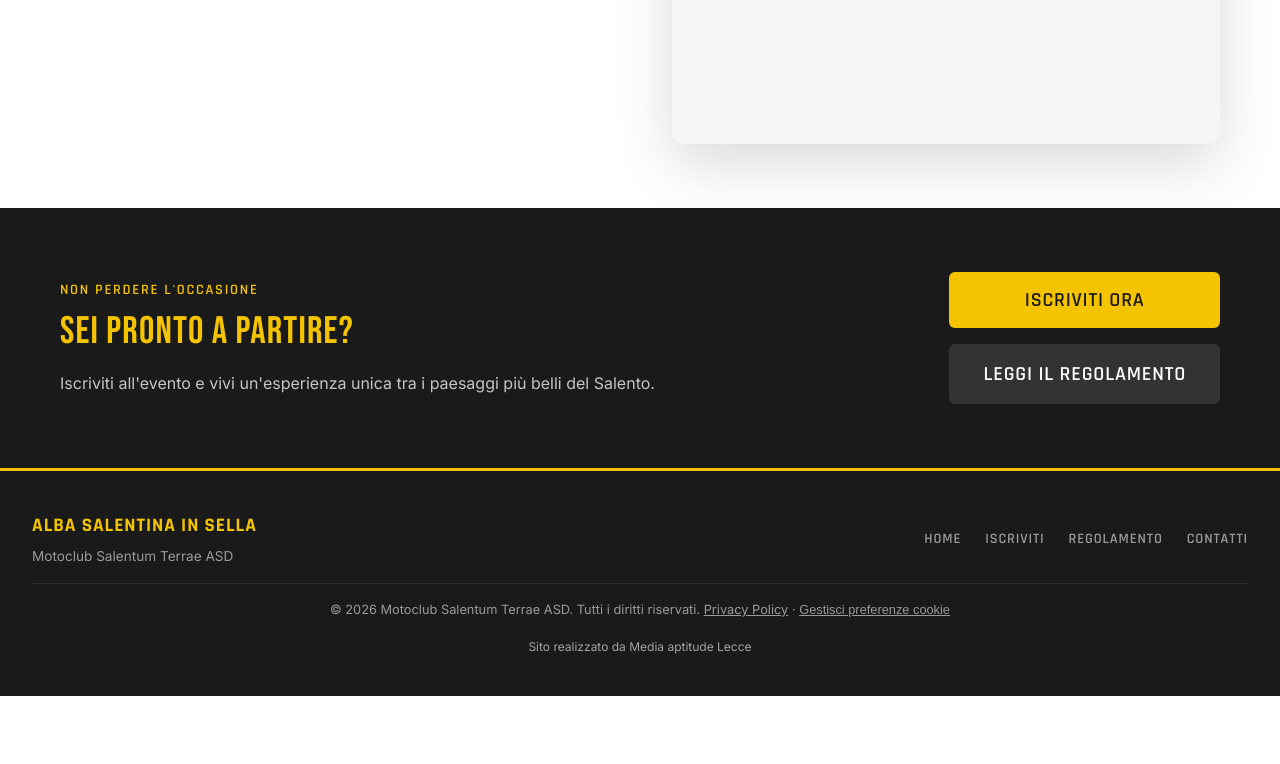
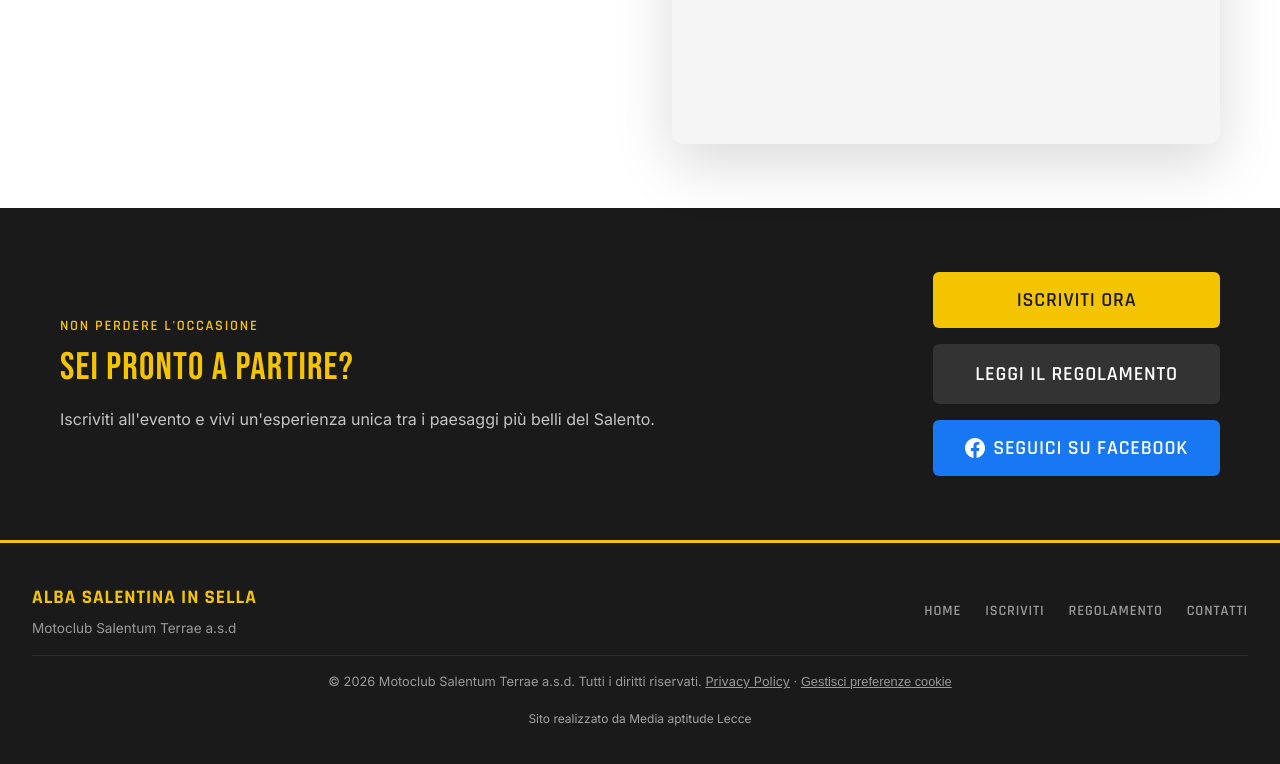
Before and after one commit to GiulioAgnello/tour-iscrizione-frontend, a React (Vite) app: page / in a window 1280 px wide. Shown: the part 1364-2128 px from the top of the page. Before the commit the page ends 2060 px from the top, so only its background shows below. Built offline with nearby package versions, Linux system fonts and the light colour scheme; no server answers.

Commit message:
aggiornamenti

```diff
--- a/src/components/CtaSection.css
+++ b/src/components/CtaSection.css
@@ -32,6 +32,24 @@
   justify-content: center;
 }
 
+.cta-section__btn--facebook {
+  display: inline-flex;
+  align-items: center;
+  gap: 0.5rem;
+  background-color: #1877f2;
+  color: #fff;
+  border: none;
+}
+
+.cta-section__btn--facebook:hover {
+  background-color: #166fe5;
+  color: #fff;
+}
+
+.cta-section__fb-icon {
+  flex-shrink: 0;
+}
+
 @media (max-width: 768px) {
   .cta-section__inner {
     flex-direction: column;
--- a/src/components/CtaSection.jsx
+++ b/src/components/CtaSection.jsx
@@ -1,5 +1,5 @@
-import { Link } from 'react-router-dom'
-import './CtaSection.css'
+import { Link } from "react-router-dom";
+import "./CtaSection.css";
 
 export default function CtaSection({ tour }) {
   return (
@@ -9,9 +9,11 @@ export default function CtaSection({ tour }) {
           <span className="section__eyebrow">Non perdere l'occasione</span>
           <h2>Sei pronto a partire?</h2>
           <p>
-            Iscriviti all'evento e vivi un'esperienza unica tra i paesaggi più belli del Salento.
+            Iscriviti all'evento e vivi un'esperienza unica tra i paesaggi più
+            belli del Salento.
             {tour?.quota && ` Quota di partecipazione: ${tour.quota}.`}
-            {tour?.posti_max && ` Posti limitati a ${tour.posti_max} equipaggi.`}
+            {tour?.posti_max &&
+              ` Posti limitati a ${tour.posti_max} equipaggi.`}
           </p>
         </div>
 
@@ -22,8 +24,26 @@ export default function CtaSection({ tour }) {
           <Link to="/regolamento" className="btn btn--outline cta-section__btn">
             Leggi il regolamento
           </Link>
+          <a
+            href="https://www.facebook.com/share/1R5RQWyAVf/?mibextid=wwXIfr"
+            target="_blank"
+            rel="noopener noreferrer"
+            className="btn cta-section__btn cta-section__btn--facebook"
+          >
+            <svg
+              className="cta-section__fb-icon"
+              viewBox="0 0 24 24"
+              width="20"
+              height="20"
+              fill="currentColor"
+              aria-hidden="true"
+            >
+              <path d="M24 12.073C24 5.405 18.627 0 12 0S0 5.405 0 12.073c0 6.026 4.388 11.02 10.125 11.927v-8.437H7.078v-3.49h3.047V9.412c0-3.025 1.792-4.697 4.533-4.697 1.313 0 2.686.236 2.686.236v2.97h-1.513c-1.49 0-1.955.93-1.955 1.886v2.265h3.328l-.532 3.49h-2.796V24C19.612 23.094 24 18.1 24 12.073z" />
+            </svg>
+            Seguici su Facebook
+          </a>
         </div>
       </div>
     </section>
-  )
+  );
 }
--- a/src/components/Footer.jsx
+++ b/src/components/Footer.jsx
@@ -10,7 +10,7 @@ export default function Footer() {
       <div className="footer__inner">
         <div className="footer__brand">
           <span className="footer__logo">Alba Salentina in Sella</span>
-          <p className="footer__tagline">Motoclub Salentum Terrae ASD</p>
+          <p className="footer__tagline">Motoclub Salentum Terrae a.s.d</p>
         </div>
 
         <nav className="footer__nav">
@@ -21,7 +21,7 @@ export default function Footer() {
         </nav>
 
         <p className="footer__copy">
-          © {new Date().getFullYear()} Motoclub Salentum Terrae ASD. Tutti i
+          © {new Date().getFullYear()} Motoclub Salentum Terrae a.s.d. Tutti i
           diritti riservati.{" "}
           <Link to="/privacy" className="footer__cookie-link">
             Privacy Policy
--- a/src/components/Header.jsx
+++ b/src/components/Header.jsx
@@ -23,7 +23,9 @@ export default function Header() {
             className="header__logo-img"
           />
           <div className="header__logo-text-wrap">
-            <span className="header__logo-text">Motoclub Salentum Terrae</span>
+            <span className="header__logo-text">
+              Motoclub Salentum Terrae a.s.d
+            </span>
           </div>
         </Link>
 
--- a/src/pages/Contatti.jsx
+++ b/src/pages/Contatti.jsx
@@ -65,6 +65,10 @@ export default function Contatti() {
                 <div>
                   <strong>Per info</strong>
                   <span>Francesco Perulli — 328 9675151</span>
+                  <span>Tommaso Barone — 340 1719393</span>
+                  <span>Davide Melli — 349 8830505</span>
+                  <span>Marco Fedele — 328 1778114</span>
+                  <span>Matteo Capone — 3342370640</span>
                 </div>
               </div>
               <div className="contatti-info__item">
@@ -85,7 +89,7 @@ export default function Contatti() {
                 <span className="contatti-info__icon">🕕</span>
                 <div>
                   <strong>Orario raduno</strong>
-                  <span>Ore 18:30 — partenza ore 20:30</span>
+                  <span>Ore 19:00</span>
                 </div>
               </div>
             </div>
--- a/src/pages/Programma.jsx
+++ b/src/pages/Programma.jsx
@@ -20,7 +20,7 @@ export default function Programma() {
     <div className="programma-page">
       {/* Hero header */}
       <div className="programma-page__header">
-        <p className="section__eyebrow">Salentum Terrae in Sella</p>
+        <p className="section__eyebrow">Alba Salentina in Sella</p>
         <h1 className="programma-page__title">Il Programma</h1>
       </div>
 
```
